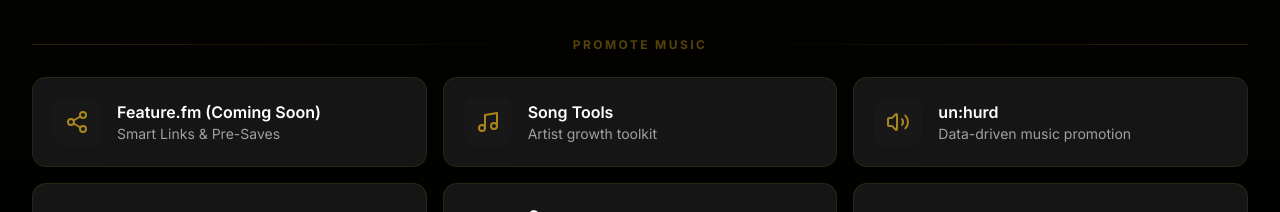
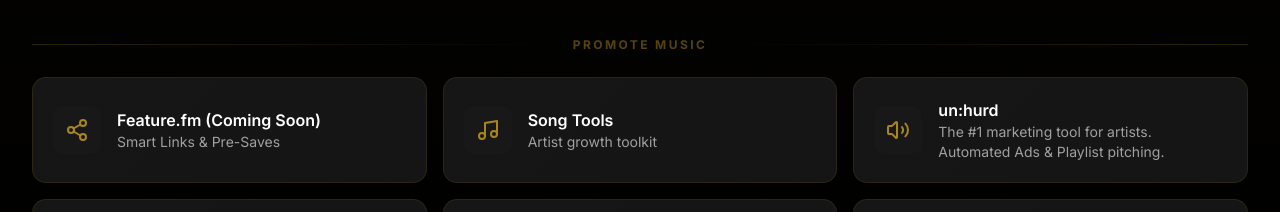
Before and after one commit to kudanmedia/shamiso-v3, a Next.js app: page / in a window 1280 px wide. Shown: the part 4460-4672 px from the top of the page. Built offline with nearby package versions, Linux system fonts and the light colour scheme; no server answers.

Commit message:
Promote Music

```diff
--- a/src/components/PromoteMusic.tsx
+++ b/src/components/PromoteMusic.tsx
@@ -50,9 +50,9 @@
             },
             {
                 name: "un:hurd",
-                description: "Data-driven music promotion",
+                description: "The #1 marketing tool for artists. Automated Ads & Playlist pitching.",
                 icon: Volume2,
-                href: "https://app.unhurdmusic.com/?ref=shamisomusicgroup&utm_source=shamisomusicgroup&utm_medium=referral&utm_campaign=partnership",
+                href: "https://www.unhurdmusic.com/p/shamiso-music-entertainment",
                 color: "text-shamiso-gold-bright",
                 borderColor: "border-shamiso-gold/20 hover:border-shamiso-gold/50",
                 bgColor: "bg-shamiso-gold/5",
```
